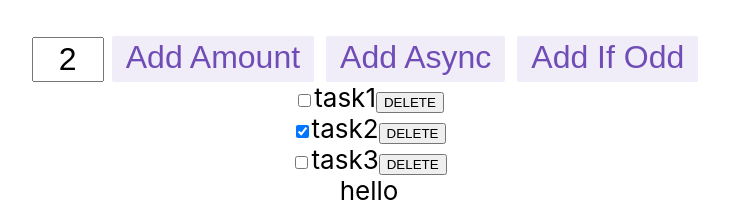
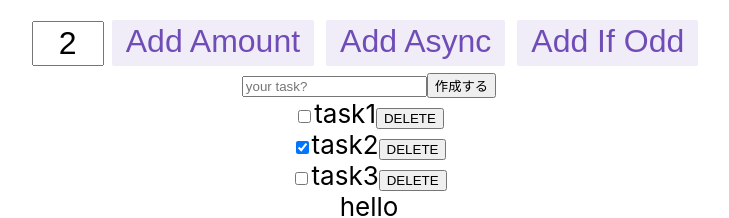
Before and after one commit to motty93/redux-toolkit-task, a React (Create React App) app: page /tasks in a window 1280 px wide. Shown: the part 332-550 px from the top of the page, without its empty margins (271-1000 px from the left). Built offline with nearby package versions, Linux system fonts and the light colour scheme.

Commit message:
feat: taskinput/tasklist 作成

```diff
--- a/src/App.js
+++ b/src/App.js
@@ -1,6 +1,8 @@
 import React from 'react';
 import { Counter } from './features/counter/Counter';
+import { TaskInput } from './features/task/TaskInput';
 import { TaskList } from './features/task/TaskList';
+import { Fetch } from './features/fetch/Fetch';
 import './App.css';
 
 const App = () => {
@@ -8,7 +10,9 @@
     <div className="App">
       <header className="App-header">
         <Counter />
+        <TaskInput />
         <TaskList />
+        <Fetch />
       </header>
     </div>
   );
--- /dev/null
+++ b/src/features/task/TaskInput.js
@@ -0,0 +1,31 @@
+import React, { useState } from 'react';
+import { useDispatch } from 'react-redux';
+import { newTask } from './taskSlice';
+
+export const TaskInput = () => {
+  const dispatch = useDispatch();
+  const [title, setTitle] = useState('');
+  const handleTitleChange = (e) => {
+    setTitle(e.target.value);
+  };
+  const handleSubmit = (e) => {
+    e.preventDefault();
+    dispatch(newTask(title));
+    setTitle('');
+  };
+
+  // handleSubmit()やアロー関数を渡すと上手く動かない
+  return (
+    <div>
+      <form onSubmit={handleSubmit}>
+        <input
+          type="text"
+          value={title}
+          onChange={handleTitleChange}
+          placeholder="your task?"
+        />
+        <button>作成する</button>
+      </form>
+    </div>
+  );
+};
```
Also changed, not shown: src/features/task/TaskList.js (+9 -7 lines).
